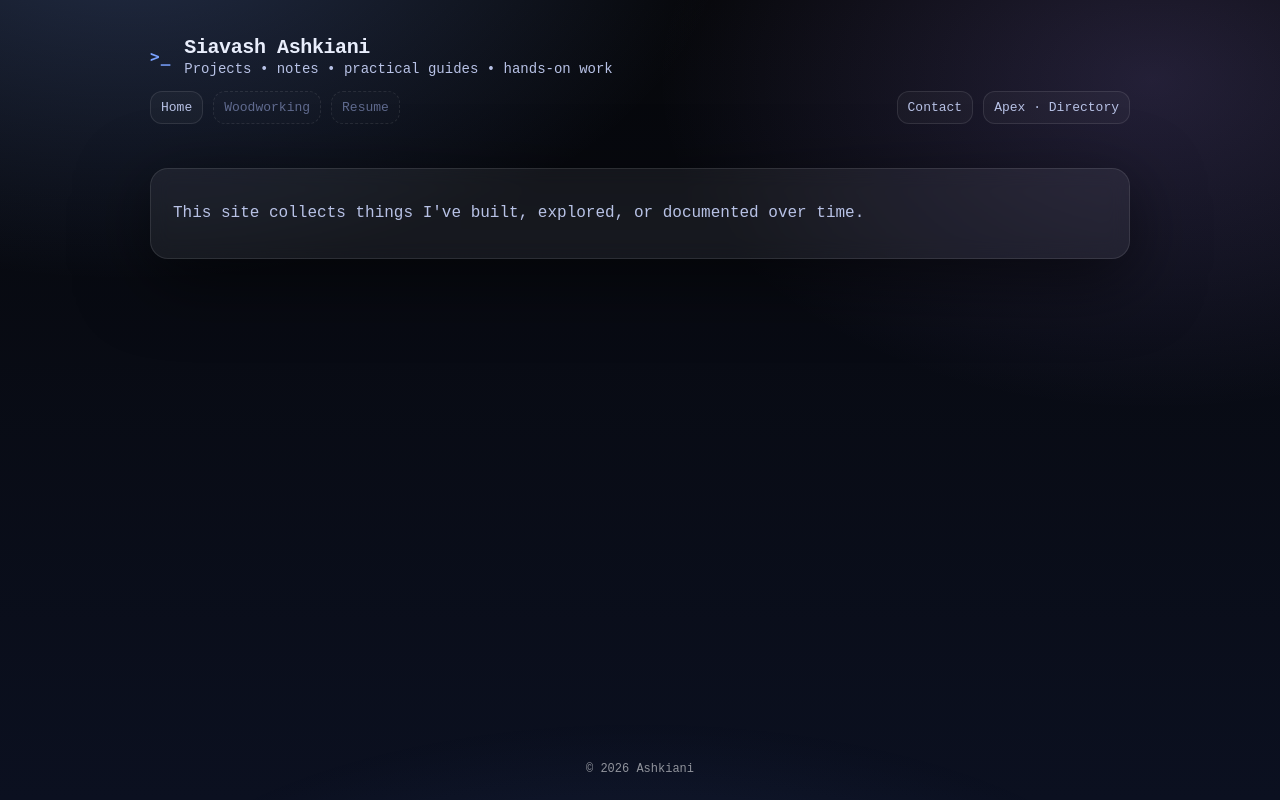
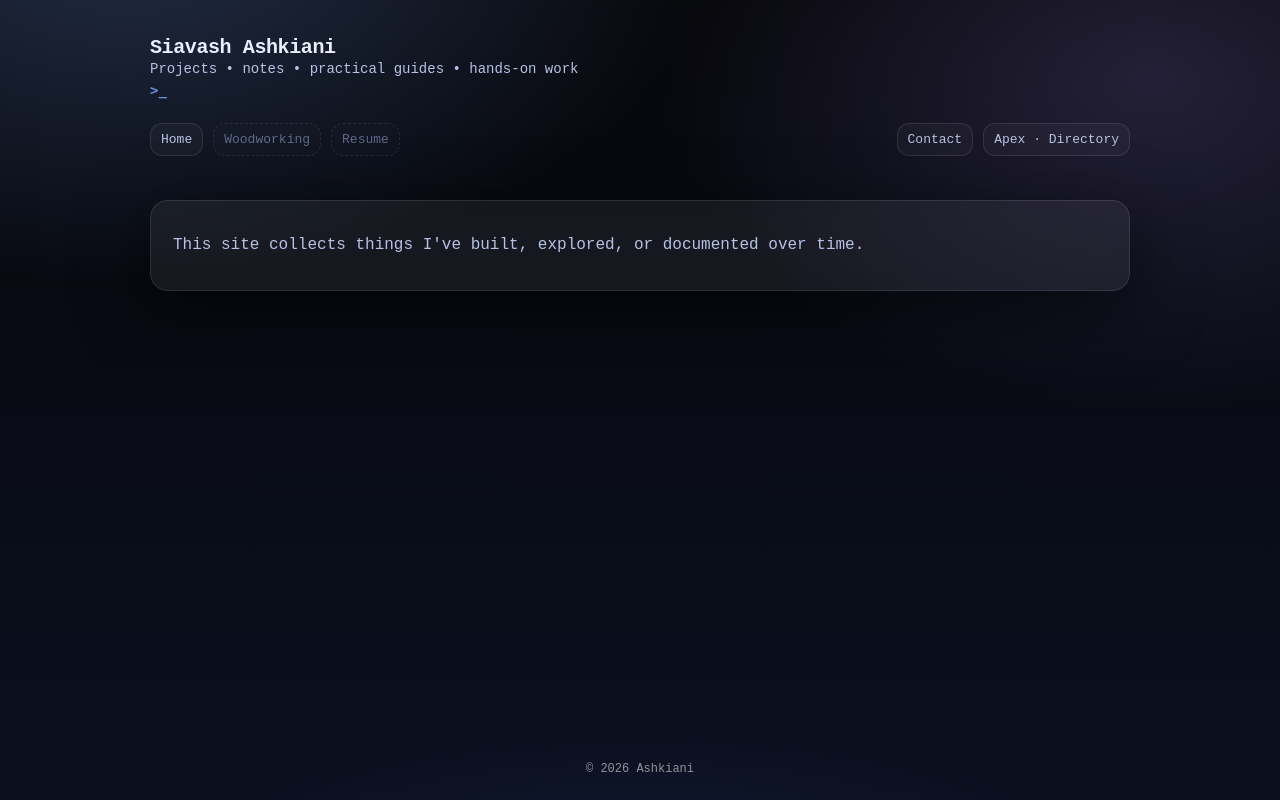
Before and after one commit to ashkiani/siavash-ashkiani-com, a plain HTML site: page index.html in a window 1280 px wide. Drawn offline with Linux system fonts and the light colour scheme.

Commit message:
relocated the prompt.

```diff
--- a/assets/site.js
+++ b/assets/site.js
@@ -65,12 +65,12 @@
     return `
     <header class="wrap">
       <div class="brand">
-          <div class="mark" aria-hidden="true">
-            <span class="prompt">&gt;</span><span class="cursor">_</span>
-          </div>
         <div class="brand-text">
           <div class="title">${BRAND_TITLE}</div>
           <div class="subtitle">${BRAND_SUBTITLE}</div>
+          <div class="prompt-line" aria-hidden="true">
+            <span class="prompt-symbol">&gt;</span><span class="cursor">_</span>
+          </div>
         </div>
       </div>
       ${renderNav()}
--- a/assets/style.css
+++ b/assets/style.css
@@ -53,16 +53,15 @@ header.wrap {
   gap: 14px;
 }
 
-.mark {
-  display: inline-flex;
-  align-items: center;
-  gap: 1px;
-
+.prompt-line {
+  margin-top: 6px;
+  margin-bottom: 12px;
+  /* space before nav */
   font-family: var(--mono);
-  font-size: 16px;
+  font-size: 14px;
   font-weight: 600;
-
-  color: #7aa2ff;
+  color: rgba(122, 162, 255, 0.85);
+  line-height: 1;
 }
 
 .cursor {
@@ -72,6 +71,12 @@ header.wrap {
 @keyframes blink {
   50% {
     opacity: 0;
+  }
+}
+
+@media (prefers-reduced-motion: reduce) {
+  .cursor {
+    animation: none;
   }
 }
 
```
Lines whose indentation alone changed are shown as unchanged.
